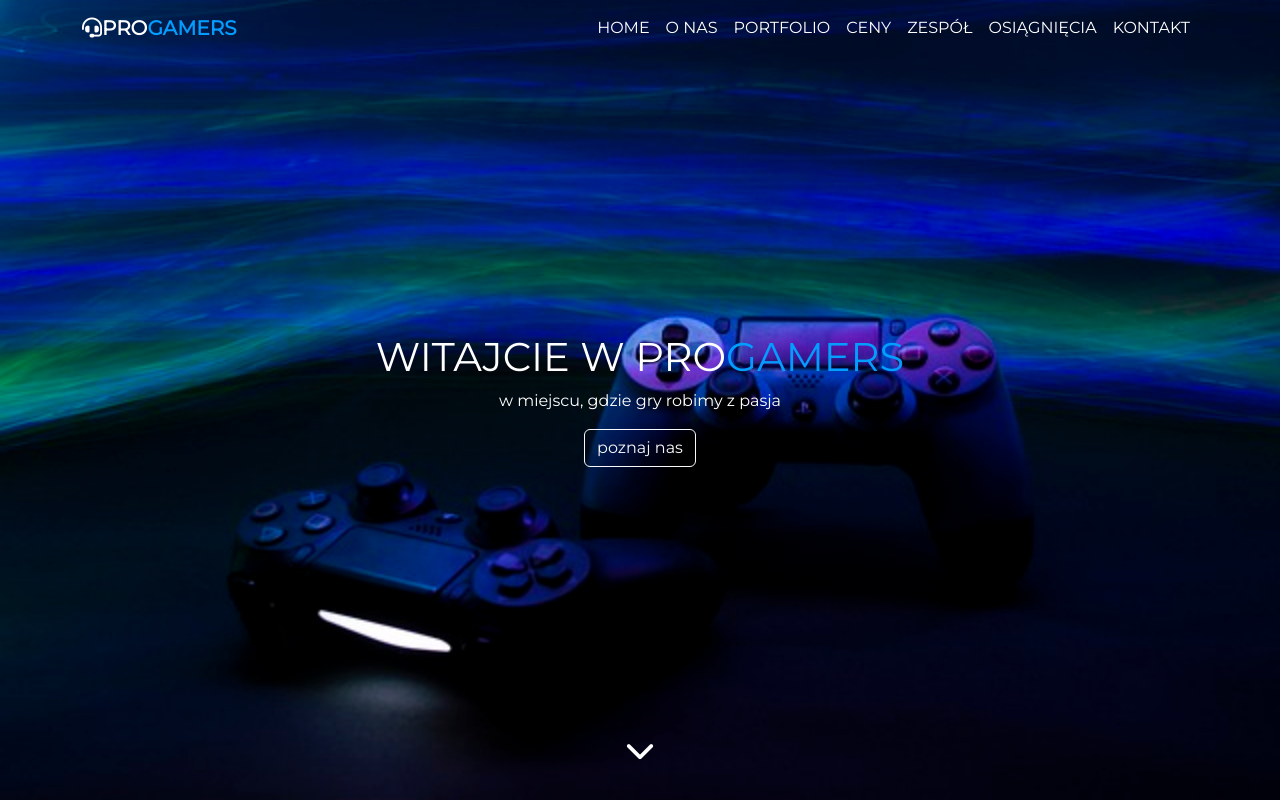
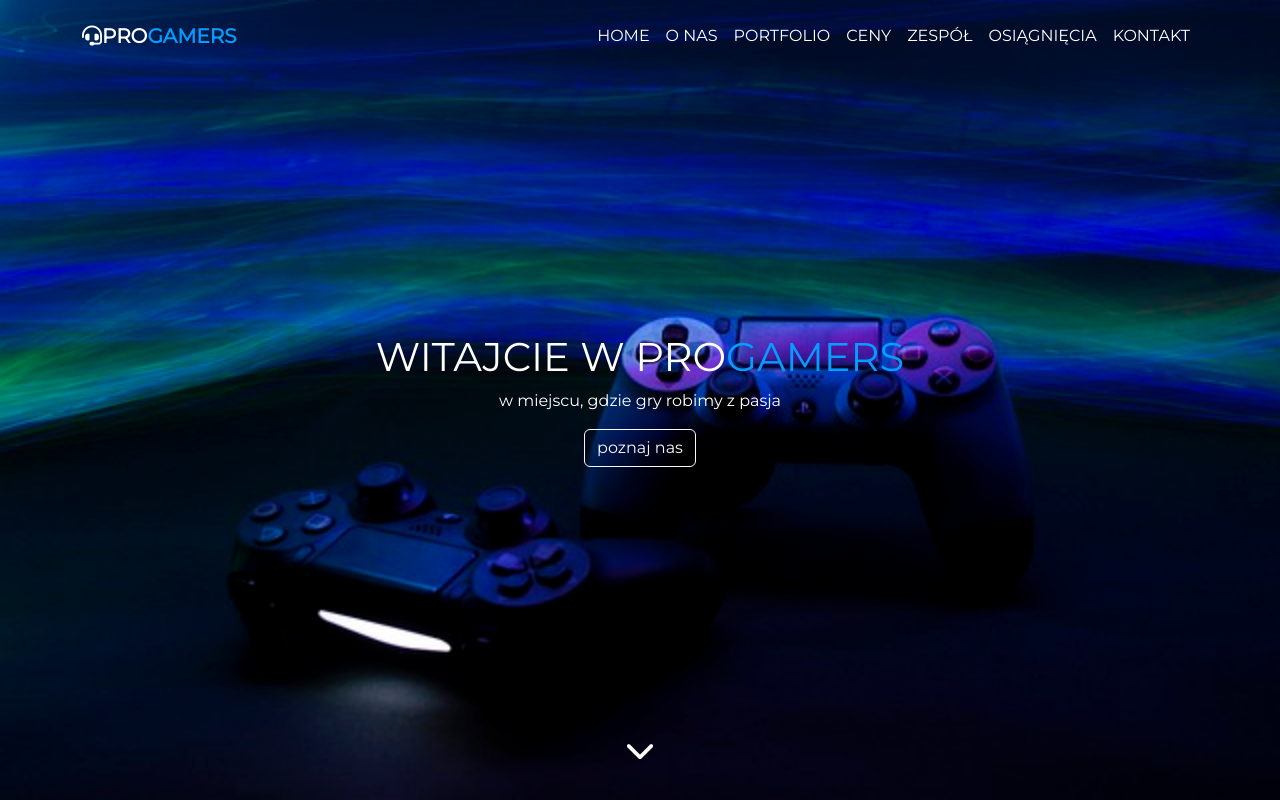
Before and after one commit to MariuszADS/PW-Bootstrap-Vanila, a plain HTML site: page index.htm in a window 1280 px wide. Shown: the top 800 px of the page. Drawn offline with nearby package versions, Linux system fonts and the light colour scheme.

Commit message:
added js, small change bgc in nav shadow

```diff
--- a/index.htm
+++ b/index.htm
@@ -16,7 +16,7 @@
 </head>
 
 <body>
-  <nav class="navbar navbar-expand-lg position-fixed top-0 w-100">
+  <nav class="navbar navbar-expand-lg position-fixed top-0 w-100 py-3">
     <div class="container">
       <a class="navbar-brand" href="#"><i class="fa-solid fa-headset"></i>pro<span class="blue-text">gamers</span></a>
       <button class="navbar-toggler" type="button" data-bs-toggle="collapse" data-bs-target="#navbarNavAltMarkup"
@@ -62,6 +62,8 @@
   <script src="https://cdn.jsdelivr.net/npm/bootstrap@5.3.2/dist/js/bootstrap.bundle.min.js"
     integrity="sha384-C6RzsynM9kWDrMNeT87bh95OGNyZPhcTNXj1NW7RuBCsyN/o0jlpcV8Qyq46cDfL"
     crossorigin="anonymous"></script>
+
+    <script src="./js/script.js"></script>
 </body>
 
 </html>
--- /dev/null
+++ b/js/script.js
@@ -0,0 +1,13 @@
+// DOMContentLoaded - odpala funkcje dopiero kiedy tresc na DOM'E sie zaladuje
+document.addEventListener('DOMContentLoaded', function () {
+	const nav = document.querySelector('.navbar');
+
+	function addShadow() {
+		if (window.scrollY >= 300) {
+			nav.classList.add('shadow-bg');
+		} else {
+			nav.classList.remove('shadow-bg');
+		}
+	}
+    window.addEventListener('scroll',addShadow)
+});
--- a/sass/main.scss
+++ b/sass/main.scss
@@ -17,6 +17,12 @@ body {
 	color: c.$main;
 }
 
+.shadow-bg{
+	background-color: rgb(0,0,0.8);
+	background-color: tomato;
+}
+
+
 .navbar-toggler {
 	padding: 10px 15px;
 	// border: 1px solid red;
@@ -28,6 +34,7 @@ body {
 nav {
 	z-index: 5;
 	text-transform: uppercase;
+	transition: 0.6s;
 
 	.nav-link,
 	.navbar-brand,
```
Also changed, not shown: css/main.css, js/zadanie.jpg (added), 1 other file.
